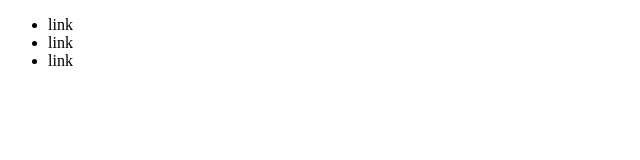
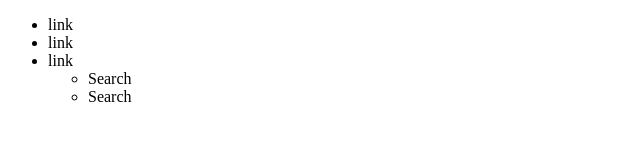
Before and after one commit to FARHAN-GUNTUR/Repo-Pertama, a plain HTML site: page index.html in a window 1280 px wide. Shown: the whole page, without its empty margins (0-640 px from the left). Drawn offline with Linux system fonts and the light colour scheme.

Commit message:
Menambahkan list baru yang mirip dengan dropdown

```diff
--- a/index.html
+++ b/index.html
@@ -1,16 +1,24 @@
 <!DOCTYPE html>
 <html lang="en">
+
 <head>
   <meta charset="UTF-8">
   <meta http-equiv="X-UA-Compatible" content="IE=edge">
   <meta name="viewport" content="width=device-width, initial-scale=1.0">
   <title>Coba git Remote</title>
 </head>
+
 <body>
   <ul>
     <li>link</li>
     <li>link</li>
-    <li>link</li>
+    <li>link
+      <ul>
+        <li>Search</li>
+        <li>Search</li>
+      </ul>
+    </li>
   </ul>
 </body>
+
 </html>
```
